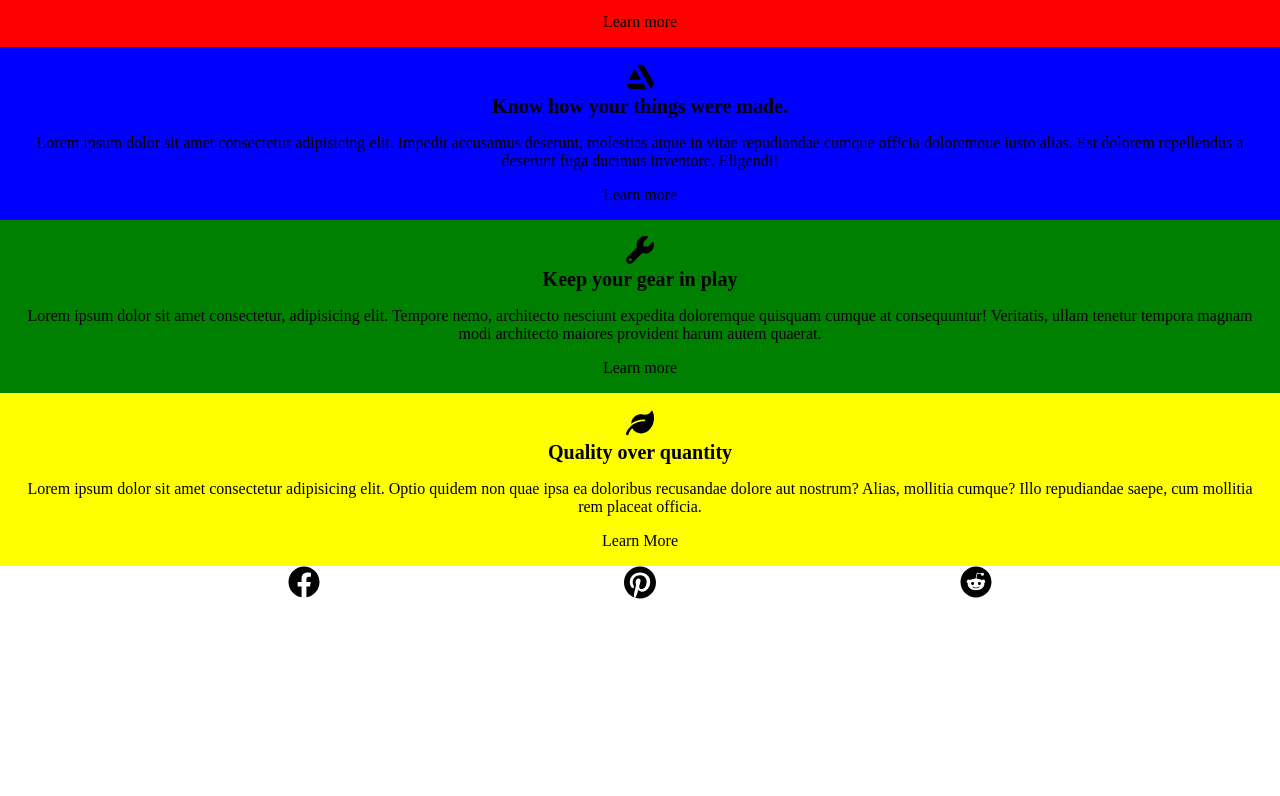
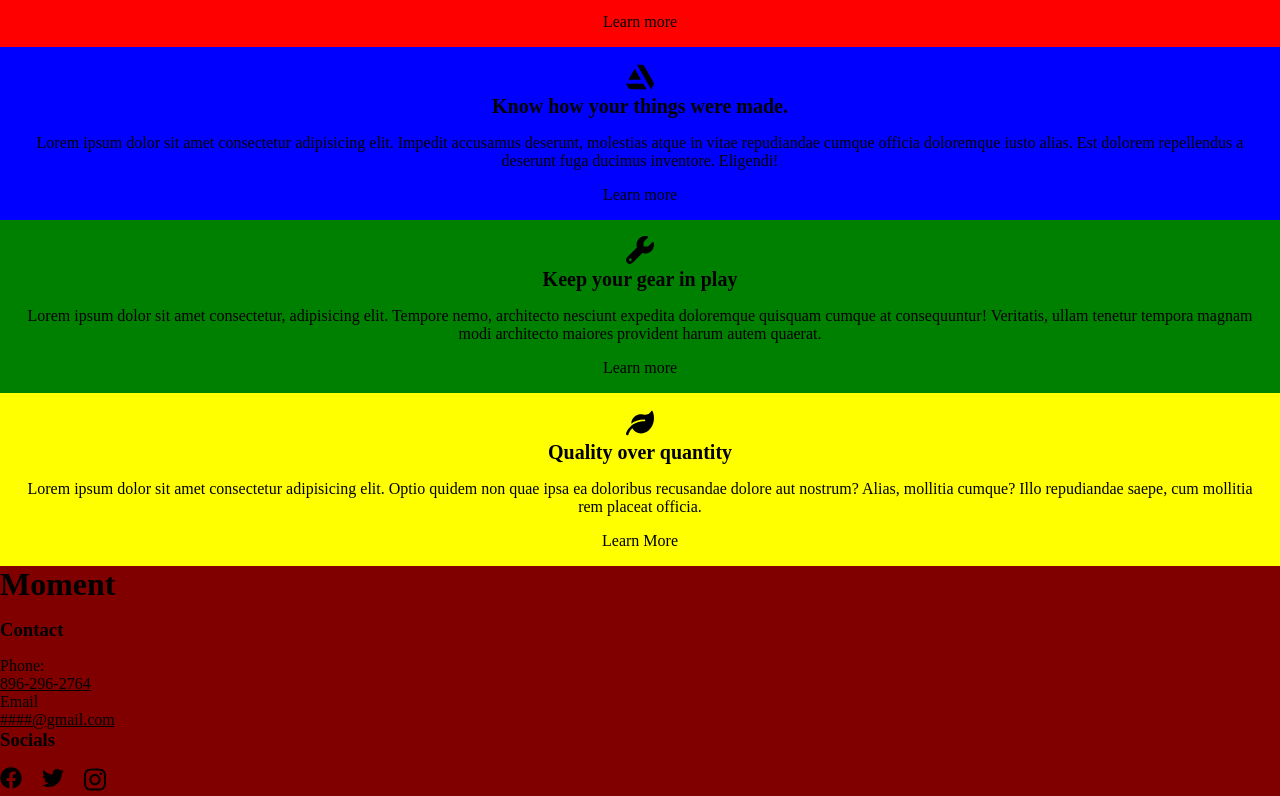
Before and after one commit to monkeytaurus/Art-Gallery-Landing-Page-, a plain HTML site: page index.html in a window 1280 px wide. Shown: the part 6763-7559 px from the top of the page. Before the commit the page ends 7366 px from the top, so only its background shows below. Drawn offline with Linux system fonts and the light colour scheme.

Commit message:
Finished most of the footer layout.

```diff
--- a/app.scss
+++ b/app.scss
@@ -69,6 +69,9 @@ body {
     }
 }
 
+#nav__checkbox:checked .header__title{
+    display: none;
+}
 
 #nav__checkbox:checked~.nav__menu li {
     display: block;
@@ -187,15 +190,34 @@ body {
     }
 
 .footer {
+    background-color: maroon;
+    &__text{
+        &__header{
+            margin-bottom: 1rem;
+            font-size: 2rem;
+        }
+        &__contact{
+            margin-bottom: 1rem;
+        }
+        &__phone{
+        color: black;
+        }
+        &__email{
+            color:black;
+
+
+        }
+        &__social{
+            margin-bottom: 1rem;
+        }
+    }
     &__widgets{
         &__social{
             svg{
-                width: 2rem;
+                width: 1.375rem;
             }
             display: flex;
-            // width: 100%;
-            justify-content: space-evenly;
-            gap: 1rem;
+            gap: 1.25rem;
             li{
                 list-style: none;
             }
--- a/index.html
+++ b/index.html
@@ -165,8 +165,9 @@
                         recusandae dolore aut nostrum? Alias, mollitia cumque? Illo repudiandae saepe, cum mollitia rem
                         placeat officia.
                     </p>
-                        <a href="" class="grid-container__component__column4__link">Learn More</a>
+                    <a href="" class="grid-container__component__column4__link">Learn More</a>
                 </div>
+
 
 
             </div>
@@ -180,6 +181,35 @@
 
         <!-- FOOTER -->
         <footer class="footer">
+            <div class="footer__text">
+                <h2 class="footer__text__header">Moment</h2>
+                <h3 class="footer__text__contact">
+                    <strong>
+                        Contact
+                    </strong>
+                </h3>
+                <p class="footer__text__phone__label">
+                    Phone:
+                    <br>
+
+                    <a href="" class="footer__text__phone">
+                        896-296-2764
+                    </a>
+                </p>
+
+                <p class="footer__text__email__label">
+                    Email
+                </p>
+                <a href="" class="footer__text__email">
+                    ####@gmail.com
+                </a>
+                <h3 class="footer__text__social">
+                    Socials
+                </h3>
+
+            </div>
+
+
 
             <!-- FOOTER WIDGET -->
             <div class="footer__widgets">
@@ -194,18 +224,18 @@
                     </li>
                     <li>
                         <a href="#"></a>
-                        <svg xmlns="http://www.w3.org/2000/svg" viewBox="0 0 496 512">
+                        <svg xmlns="http://www.w3.org/2000/svg" viewBox="0 0 512 512">
                             <!--! Font Awesome Pro 6.1.1 by @fontawesome - https://fontawesome.com License - https://fontawesome.com/license (Commercial License) Copyright 2022 Fonticons, Inc. -->
                             <path
-                                d="M496 256c0 137-111 248-248 248-25.6 0-50.2-3.9-73.4-11.1 10.1-16.5 25.2-43.5 30.8-65 3-11.6 15.4-59 15.4-59 8.1 15.4 31.7 28.5 56.8 28.5 74.8 0 128.7-68.8 128.7-154.3 0-81.9-66.9-143.2-152.9-143.2-107 0-163.9 71.8-163.9 150.1 0 36.4 19.4 81.7 50.3 96.1 4.7 2.2 7.2 1.2 8.3-3.3.8-3.4 5-20.3 6.9-28.1.6-2.5.3-4.7-1.7-7.1-10.1-12.5-18.3-35.3-18.3-56.6 0-54.7 41.4-107.6 112-107.6 60.9 0 103.6 41.5 103.6 100.9 0 67.1-33.9 113.6-78 113.6-24.3 0-42.6-20.1-36.7-44.8 7-29.5 20.5-61.3 20.5-82.6 0-19-10.2-34.9-31.4-34.9-24.9 0-44.9 25.7-44.9 60.2 0 22 7.4 36.8 7.4 36.8s-24.5 103.8-29 123.2c-5 21.4-3 51.6-.9 71.2C65.4 450.9 0 361.1 0 256 0 119 111 8 248 8s248 111 248 248z" />
+                                d="M459.37 151.716c.325 4.548.325 9.097.325 13.645 0 138.72-105.583 298.558-298.558 298.558-59.452 0-114.68-17.219-161.137-47.106 8.447.974 16.568 1.299 25.34 1.299 49.055 0 94.213-16.568 130.274-44.832-46.132-.975-84.792-31.188-98.112-72.772 6.498.974 12.995 1.624 19.818 1.624 9.421 0 18.843-1.3 27.614-3.573-48.081-9.747-84.143-51.98-84.143-102.985v-1.299c13.969 7.797 30.214 12.67 47.431 13.319-28.264-18.843-46.781-51.005-46.781-87.391 0-19.492 5.197-37.36 14.294-52.954 51.655 63.675 129.3 105.258 216.365 109.807-1.624-7.797-2.599-15.918-2.599-24.04 0-57.828 46.782-104.934 104.934-104.934 30.213 0 57.502 12.67 76.67 33.137 23.715-4.548 46.456-13.32 66.599-25.34-7.798 24.366-24.366 44.833-46.132 57.827 21.117-2.273 41.584-8.122 60.426-16.243-14.292 20.791-32.161 39.308-52.628 54.253z" />
                         </svg>
                     </li>
                     <li>
                         <a href="#"></a>
-                        <svg xmlns="http://www.w3.org/2000/svg" viewBox="0 0 512 512">
+                        <svg xmlns="http://www.w3.org/2000/svg" viewBox="0 0 448 512">
                             <!--! Font Awesome Pro 6.1.1 by @fontawesome - https://fontawesome.com License - https://fontawesome.com/license (Commercial License) Copyright 2022 Fonticons, Inc. -->
                             <path
-                                d="M201.5 305.5c-13.8 0-24.9-11.1-24.9-24.6 0-13.8 11.1-24.9 24.9-24.9 13.6 0 24.6 11.1 24.6 24.9 0 13.6-11.1 24.6-24.6 24.6zM504 256c0 137-111 248-248 248S8 393 8 256 119 8 256 8s248 111 248 248zm-132.3-41.2c-9.4 0-17.7 3.9-23.8 10-22.4-15.5-52.6-25.5-86.1-26.6l17.4-78.3 55.4 12.5c0 13.6 11.1 24.6 24.6 24.6 13.8 0 24.9-11.3 24.9-24.9s-11.1-24.9-24.9-24.9c-9.7 0-18 5.8-22.1 13.8l-61.2-13.6c-3-.8-6.1 1.4-6.9 4.4l-19.1 86.4c-33.2 1.4-63.1 11.3-85.5 26.8-6.1-6.4-14.7-10.2-24.1-10.2-34.9 0-46.3 46.9-14.4 62.8-1.1 5-1.7 10.2-1.7 15.5 0 52.6 59.2 95.2 132 95.2 73.1 0 132.3-42.6 132.3-95.2 0-5.3-.6-10.8-1.9-15.8 31.3-16 19.8-62.5-14.9-62.5zM302.8 331c-18.2 18.2-76.1 17.9-93.6 0-2.2-2.2-6.1-2.2-8.3 0-2.5 2.5-2.5 6.4 0 8.6 22.8 22.8 87.3 22.8 110.2 0 2.5-2.2 2.5-6.1 0-8.6-2.2-2.2-6.1-2.2-8.3 0zm7.7-75c-13.6 0-24.6 11.1-24.6 24.9 0 13.6 11.1 24.6 24.6 24.6 13.8 0 24.9-11.1 24.9-24.6 0-13.8-11-24.9-24.9-24.9z" />
+                                d="M224.1 141c-63.6 0-114.9 51.3-114.9 114.9s51.3 114.9 114.9 114.9S339 319.5 339 255.9 287.7 141 224.1 141zm0 189.6c-41.1 0-74.7-33.5-74.7-74.7s33.5-74.7 74.7-74.7 74.7 33.5 74.7 74.7-33.6 74.7-74.7 74.7zm146.4-194.3c0 14.9-12 26.8-26.8 26.8-14.9 0-26.8-12-26.8-26.8s12-26.8 26.8-26.8 26.8 12 26.8 26.8zm76.1 27.2c-1.7-35.9-9.9-67.7-36.2-93.9-26.2-26.2-58-34.4-93.9-36.2-37-2.1-147.9-2.1-184.9 0-35.8 1.7-67.6 9.9-93.9 36.1s-34.4 58-36.2 93.9c-2.1 37-2.1 147.9 0 184.9 1.7 35.9 9.9 67.7 36.2 93.9s58 34.4 93.9 36.2c37 2.1 147.9 2.1 184.9 0 35.9-1.7 67.7-9.9 93.9-36.2 26.2-26.2 34.4-58 36.2-93.9 2.1-37 2.1-147.8 0-184.8zM398.8 388c-7.8 19.6-22.9 34.7-42.6 42.6-29.5 11.7-99.5 9-132.1 9s-102.7 2.6-132.1-9c-19.6-7.8-34.7-22.9-42.6-42.6-11.7-29.5-9-99.5-9-132.1s-2.6-102.7 9-132.1c7.8-19.6 22.9-34.7 42.6-42.6 29.5-11.7 99.5-9 132.1-9s102.7-2.6 132.1 9c19.6 7.8 34.7 22.9 42.6 42.6 11.7 29.5 9 99.5 9 132.1s2.7 102.7-9 132.1z" />
                         </svg>
                     </li>
                 </ul>
```
Also changed, not shown: app.css, 1 other file.
